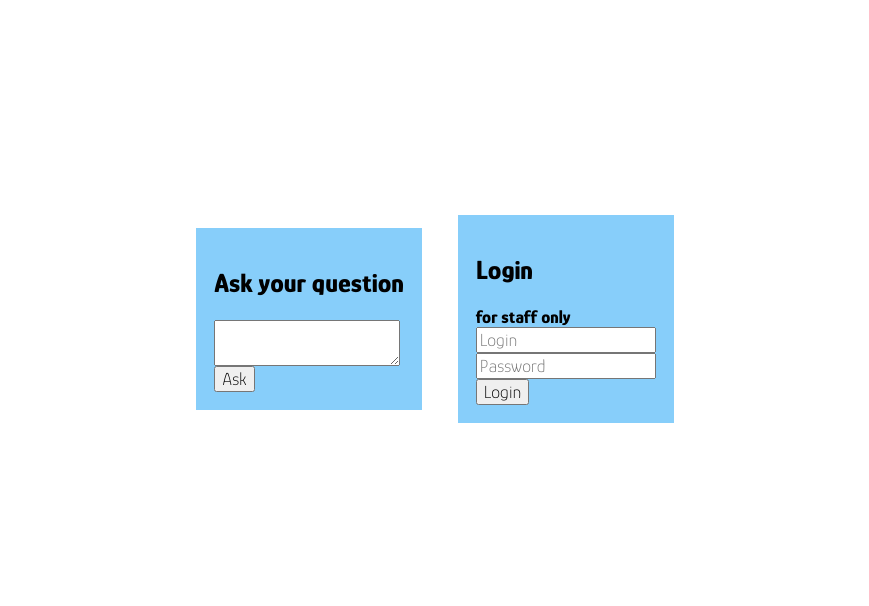
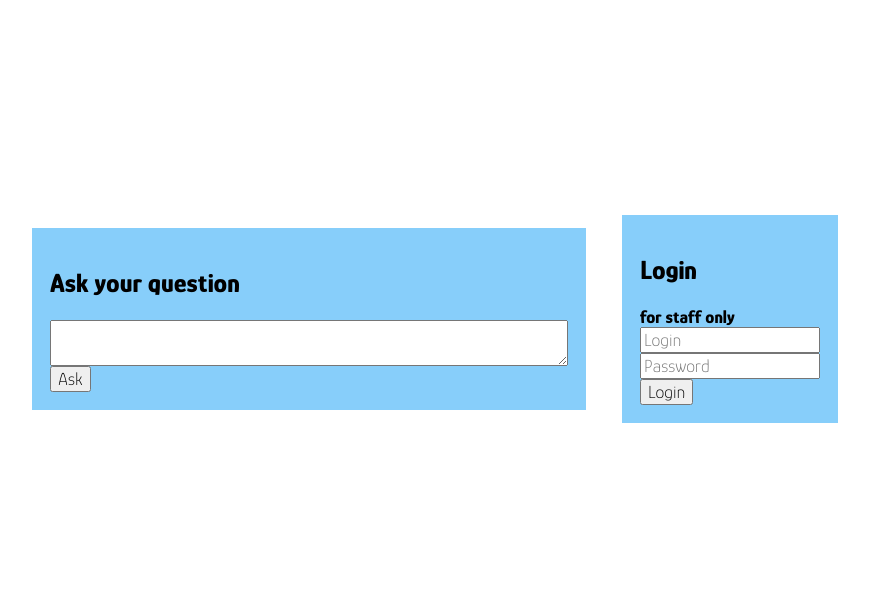
Before and after one commit to new-brand-clinic-technologies/my-helpdesk, a Python web app: template helpd/templates/index.html in a window 1280 px wide. Shown: the part 108-714 px from the top of the page, without its empty margins (205-1074 px from the left). Run offline with Jinja, Linux system fonts and the light colour scheme; the template is opened without the code that fills it, so the values that code supplies are empty.

Commit message:
min-width textarea

```diff
--- a/helpd/static/style.css
+++ b/helpd/static/style.css
@@ -56,3 +56,7 @@ input, textarea, button {
     font: inherit;
     display: block;
 }
+
+textarea {
+    min-width: 40vw;
+}
```
